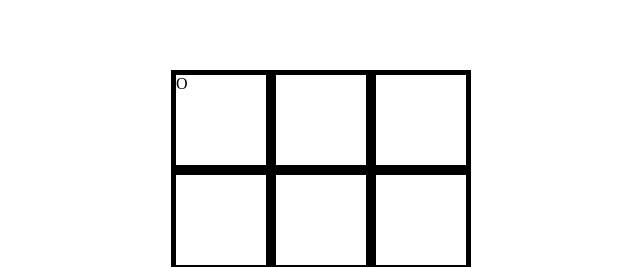
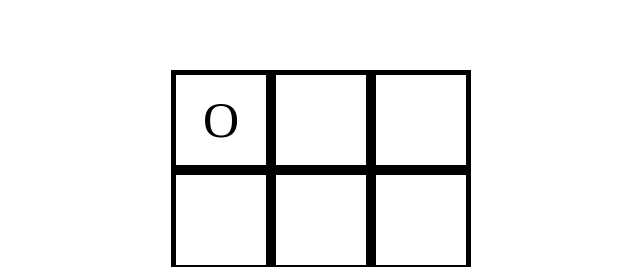
Before and after one commit to Mouzone/tic-tac-toe, a plain HTML site: page index.html in a window 1280 px wide. Both pictures are taken after a click on the element 548 px from the left and 308 px from the top of the page. Shown: the part 188-455 px from the top of the page, 327-967 px from the left. Drawn offline with Linux system fonts and the light colour scheme.

Commit message:
Refactored code to properly remove event handlers on squares once game is done

```diff
--- a/script.js
+++ b/script.js
@@ -1,79 +1,98 @@
+// Initialize game state
+let board = [[-1, -1, -1], [-1, -1, -1], [-1, -1, -1]]; // -1 for empty, 0 for O, 1 for X
+let curr_player = 0; // 0 for O, 1 for X
+let moves = 0;
+let gameEnded = false;
+
+// Function to generate the game board
 function generateBoard() {
-    const board = document.querySelector("#board")
-    for (let row = 0; row < 3; row++){
-        for (let col = 0; col < 3; col++){
-            const square = document.createElement("div")
-            board.appendChild(square)
-            square.classList.add("square")
-            square.dataset.row = `${row}`
-            square.dataset.col = `${col}`
+    const boardContainer = document.getElementById("board");
+    for (let row = 0; row < 3; row++) {
+        for (let col = 0; col < 3; col++) {
+            const square = document.createElement("div");
+            square.classList.add("square");
+            square.dataset.row = row;
+            square.dataset.col = col;
+            boardContainer.appendChild(square);
         }
     }
-    makeSquaresInteractive()
+    makeSquaresInteractive();
 }
 
-function makeSquaresInteractive() {
-    const squares = document.querySelectorAll(".square")
-    squares.forEach(square => {
-        square.addEventListener("click", event => {
-            if (!square.textContent) {
-                if (curr_player) {
-                    square.textContent = "X"
-                } else {
-                    square.textContent = "O"
-                }
-                updateGame(square)
-            }
-        })
-    })
-}
+// Function to handle click events on squares
+function handleSquareClick(event) {
+    const square = event.target;
+    const row = parseInt(square.dataset.row);
+    const col = parseInt(square.dataset.col);
 
-function updateGame(square) {
-    board[square.dataset.row][square.dataset.col] = curr_player
-    moves++
-    const player_has_won = checkWin()
-    if (player_has_won || moves === 9) {
-        endTheGame(player_has_won)
-    } else {
-        curr_player = (curr_player+1) % 2
+    if (board[row][col] === -1 && !gameEnded) {
+        board[row][col] = curr_player;
+        updateSquare(square);
+        moves++;
+        const playerHasWon = checkWin();
+        if (playerHasWon || moves === 9) {
+            endTheGame(playerHasWon);
+        } else {
+            curr_player = 1 - curr_player; // Toggle player turn (0 to 1 or 1 to 0)
+        }
     }
 }
 
-function checkWin(){
-    console.log(board)
-    // check each row
-    board.forEach(row => {
-        if (row[1] !== -1 && row[1] === row[0] && row[1] === row[2]){
-            return true
+// Function to update square appearance based on current player
+function updateSquare(square) {
+    square.textContent = curr_player === 0 ? "O" : "X";
+}
+
+// Function to make squares interactive
+function makeSquaresInteractive() {
+    const squares = document.querySelectorAll(".square");
+    squares.forEach(square => {
+        square.addEventListener("click", handleSquareClick);
+    });
+}
+
+// Function to remove event listeners from squares
+function removeSquareListeners() {
+    const squares = document.querySelectorAll(".square");
+    squares.forEach(square => {
+        square.removeEventListener("click", handleSquareClick);
+    });
+}
+
+// Function to check if there is a winner
+function checkWin() {
+    // Check rows and columns
+    for (let i = 0; i < 3; i++) {
+        if (board[i][0] !== -1 && board[i][0] === board[i][1] && board[i][0] === board[i][2]) {
+            return true; // Row i has a winner
         }
-    })
-
-    // check each col
-    for (let col = 0; col < 3; col++){
-        if (board[1][col] !== -1 && board[1][col] === board[0][col] && board[1][col] === board[2][col]) {
-            return true
+        if (board[0][i] !== -1 && board[0][i] === board[1][i] && board[0][i] === board[2][i]) {
+            return true; // Column i has a winner
         }
     }
 
-    // check the 2 diagonals
-    return (board[1][1] !== -1) &&
-        ((board[0][0] === board[1][1] && board[2][2] === board[1][1]) || (board[0][2] === board[1][1] && board[1][1] === board[2][0]))
+    // Check diagonals
+    if (board[0][0] !== -1 && board[0][0] === board[1][1] && board[0][0] === board[2][2]) {
+        return true; // Top-left to bottom-right diagonal has a winner
+    }
+    if (board[0][2] !== -1 && board[0][2] === board[1][1] && board[0][2] === board[2][0]) {
+        return true; // Top-right to bottom-left diagonal has a winner
+    }
+
+    return false; // No winner
 }
 
-function endTheGame(game_over){
-    // remove eventListeners for Squares
-    if (game_over) {
-        if (curr_player) {
-            console.log(`X has won in ${moves} moves`)
-        } else {
-            console.log(`O has won in ${moves} moves`)
-        }
+// Function to end the game
+function endTheGame(playerHasWon) {
+    gameEnded = true;
+    if (playerHasWon) {
+        const winner = curr_player === 0 ? "O" : "X";
+        console.log(`${winner} has won in ${moves} moves!`);
     } else {
-        console.log("Tie!")
+        console.log("It's a tie!");
     }
+    removeSquareListeners();
 }
 
-const board = [[-1, -1, -1], [-1, -1, -1], [-1, -1, -1]]
-let curr_player = 0 // 0 for O and 1 for X
-let moves = 0
-generateBoard()
+// Start the game
+generateBoard();
--- a/style.css
+++ b/style.css
@@ -8,11 +8,15 @@ body {
 
 #board {
     display: grid;
-    grid: repeat(3, 1fr) / repeat(3, 1fr);
     height: 300px;
     width: 300px;
+    grid: repeat(3, 1fr) / repeat(3, 1fr);
 }
 
 .square {
+    display: grid;
     border: 5px solid black;
+    text-align: center;
+    align-content: center;
+    font-size: 50px
 }
```
